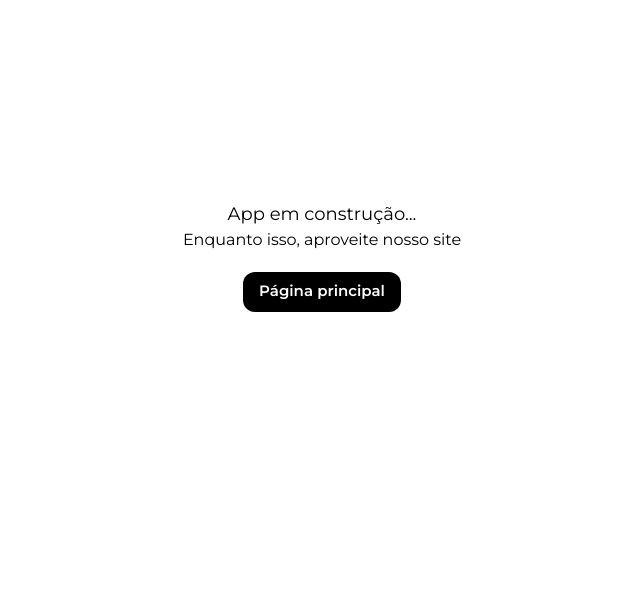
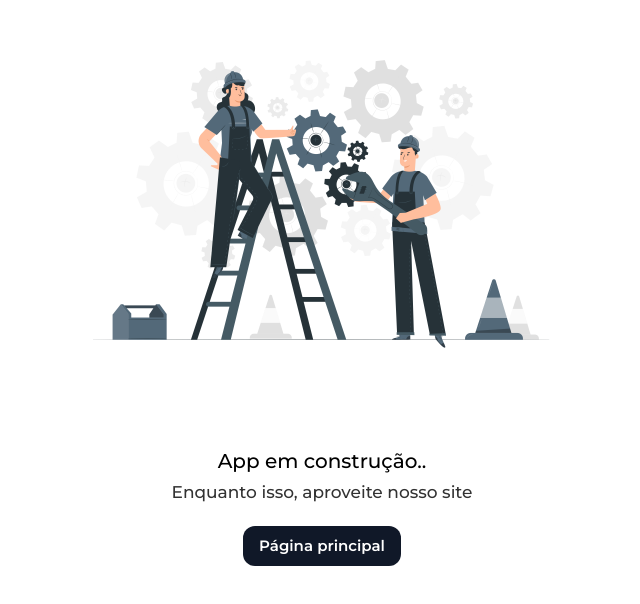
Before and after one commit to foxzinnx/NordisBank, a Next.js app: page /beta/app in a window 1280 px wide. Shown: the part 144-748 px from the top of the page, without its empty margins (318-958 px from the left). Built offline with nearby package versions, Linux system fonts and the light colour scheme; a web font is replaced by a local one.

Commit message:
Update: Maintenance page & Mobile App page

```diff
--- a/src/components/ui/manutencao.tsx
+++ b/src/components/ui/manutencao.tsx
@@ -1,4 +1,5 @@
 "use client"
+import Image from "next/image";
 import { useRouter } from "next/navigation";
 
 export const Manutencao = () => {
@@ -10,9 +11,17 @@ export const Manutencao = () => {
 
     return(
         <div className="bg-white min-h-screen flex flex-col justify-center items-center">
-            <h1 className="text-black text-[18px]">App em construção...</h1>
-            <h1 className="text-black text-[16px]">Enquanto isso, aproveite nosso site</h1>
-            <button onClick={handleHome} className="bg-black text-white mt-5 h-10 px-4 text-[15px] rounded-xl font-semibold cursor-pointer transition-all duration-300 hover:bg-transparent hover:border hover:border-black hover:text-black">Página principal</button>
+            <Image
+                src={"/Maintenance-pana.png"}
+                alt=""
+                height={500}
+                width={500}
+            />
+            <div className="flex flex-col items-center gap-1">
+                <h1 className="text-black text-[20px] font-medium">App em construção..</h1>
+                <h1 className="text-black text-[17px] opacity-80 font-medium">Enquanto isso, aproveite nosso site</h1>
+            </div>
+            <button onClick={handleHome} className="bg-gray-900 text-white mt-5 h-10 px-4 text-[15px] rounded-xl font-semibold cursor-pointer transition-all duration-300 hover:bg-transparent hover:border hover:border-black hover:text-black">Página principal</button>
         </div>
     );
 }
--- a/src/components/ui/mobileapp/balance.tsx
+++ b/src/components/ui/mobileapp/balance.tsx
@@ -4,8 +4,9 @@ export const Balance = () => {
     return(
         <div className="flex justify-start items-start px-5 mt-2">
             <div className="flex flex-col leading-10">
-                <p id="matter" className="text-[22px] font-regular opacity-80">Saldo disponível</p>
-                <h1 id="matter" className="text-[44px] font-semibold truncate w-80">R$ {user.balance}</h1>
+                <p id="matter" className="text-[20px] font-medium opacity-100">Saldo disponível</p>
+                <h1 id="matter" className="text-[44px] text-gray-900 font-semibold truncate w-80"><span id="matter" className="opacity-50 font-medium">R$</span> {user.balance}</h1>
+                <p id="matter" className="pt-1 opacity-100 text-gray-500 text-[15px] font-medium">Ultima atualização há 10 dias</p>
             </div>
         </div>
     );
--- a/src/components/ui/mobileapp/header.tsx
+++ b/src/components/ui/mobileapp/header.tsx
@@ -12,9 +12,9 @@ export const Header = () => {
                         className="w-full h-full object-cover"
                         />
                     </div>
-                    <div className="flex flex-col items-start leading-4 pt-1">
+                    <div className="flex flex-col items-start leading-4 gap-[5px] pt-1">
                         <p className="font-medium opacity-40">Bom dia</p>
-                        <p className="font-semibold text-lg truncate w-30">{user.name.split(' ')[0]} {user.name.split(' ')[1]?.charAt(0)}.</p>
+                        <p className="font-semibold text-gray-900 text-[1.2rem] truncate w-30">{user.name.split(' ')[0]} {user.name.split(' ')[1]?.charAt(0)}.</p>
                     </div>
                 </div>
 
@@ -22,7 +22,7 @@ export const Header = () => {
                     <div className="border border-slate-300 p-3 rounded-full">
                         <FontAwesomeIcon icon={faBell} className="size-6 text-gray-900" />
                     </div>
-                    <FontAwesomeIcon icon={faBars} className="size-6 text-gray-900" />
+                    <FontAwesomeIcon icon={faBars} className="size-6 text-lg text-gray-900" />
                 </div>
             </div>
         </header>
```
Also changed, not shown: public/Maintenance-pana.png (added).
